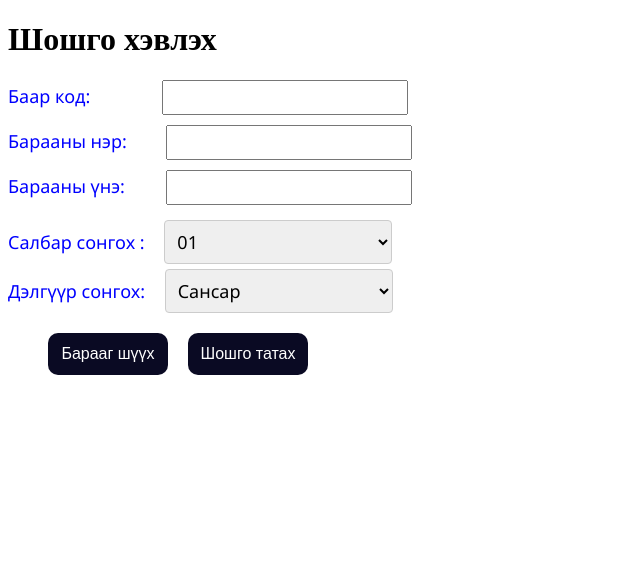
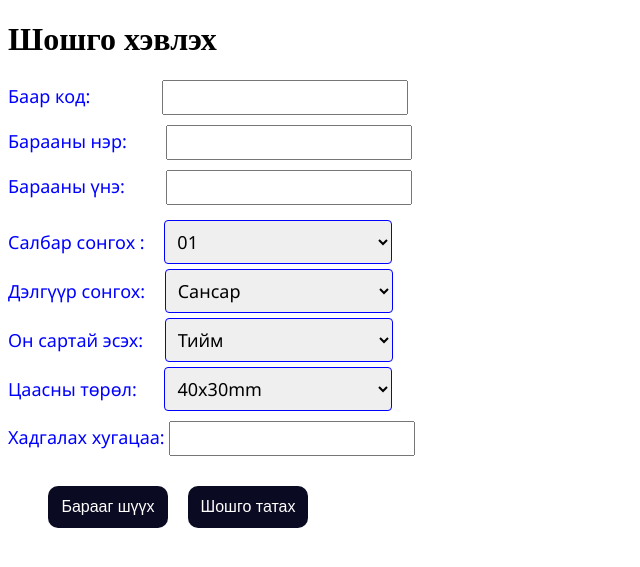
Before and after one commit to myagmardorjdev/Script, a Flask app: page / in a window 1280 px wide. Shown: the top 567 px of the page, without its empty margins (0-640 px from the left). Run offline with Flask 3, Linux system fonts and the light colour scheme; some libraries are stand-ins or nearby versions.

Commit message:
60x40 tsaas nemegdew succeess

```diff
--- a/barcode_printer/app.py
+++ b/barcode_printer/app.py
@@ -50,21 +50,44 @@ def index():
 
 @app.route('/button_clicked', methods=['POST'])
 def button_clicked():
+    global product_template_table
     user_input = request.form.get('user_input')
     baraaner = request.form.get('second_input')
-    selected_option = request.form.get('dropdown')
+    expire = request.form.get('fourthinput')
+
+    logo = request.form.get('dropdown')
     button_type = request.form.get('button_type')
+    ishavedate = request.form.get('dropdown2')
+    print('date ',ishavedate)
+    papersize = request.form.get('dropdown3')
 
-    if button_type == "button1":
+
+    if logo == "sansar":
+        isSansar = 1
+    else:
+        isSansar = 0
+
+    if ishavedate == "yes":
+        ishavedate = 1
+    else:
+        ishavedate = 0
+    if papersize =="4030":
         width_mm = 60
         height_mm = 45
+    elif papersize == "6040":
+        width_mm = 90
+        height_mm = 60
+    if button_type == "button1":
+        barcode_usr = request.form.get('user_input')
+
         output_file = "output_with_text.png"
-        text_content = "Бэлэг 10500"
-        barcode_text = "Barcode: 12510500"
-        barcode = "12510500"
-        price = "Үнэ: 10500"
 
-        image = generate_white_png_with_text(width_mm, height_mm, output_file, text_content,barcode,barcode_text,price)
+        text_content = product_template_table[0][0]
+        barcode_text = "Код: "+str(barcode_usr)
+        barcode = str(barcode_usr)
+        price = "Үнэ: "+str(product_template_table[0][1])
+
+        image = generate_white_png_with_text(width_mm, height_mm, output_file, text_content,barcode,barcode_text,price,ishavedate,isSansar,expire)
         img_byte_array = io.BytesIO()
         image.save(img_byte_array, format='PNG')
         img_byte_array.seek(0)
@@ -76,6 +99,9 @@ def button_clicked():
         itemname_usr = request.form.get('second_input')
         thirtinput_usr = request.form.get('thirtinput')
         salbar_usr=request.form.get('dropdown1')
+        type=request.form.get('dropdown')
+        expire = request.form.get('fourthinput')
+
         conp = psycopg2.connect(database=odoodatabases[salbar_usr[6:]]['database'], user=odoodatabases[salbar_usr[6:]]['user'], password=odoodatabases[salbar_usr[6:]]['password'], host=odoodatabases[salbar_usr[6:]]['server'], port= odoodatabases[salbar_usr[6:]]['port'])
         product_product_table = postg_return_value(conp,query_get_barcodes+barcode_usr+"'")
         print(product_product_table[0][0])
@@ -85,7 +111,7 @@ def button_clicked():
 
         defaultvalue = product_template_table[0][0]   # барааны нэр
         defaultprice = int(product_template_table[0][1])
-        return render_template('about.html',item_name=defaultvalue,price=defaultprice,barcode=barcode_usr)
+        return render_template('about.html',item_name=defaultvalue,price=defaultprice,barcode=barcode_usr,selected_option=type,selected_salbar=salbar_usr,selected_option2=ishavedate,selected_option3=papersize,expireday=expire)
 
 
 if __name__ == '__main__':
--- a/barcode_printer/static/style.css
+++ b/barcode_printer/static/style.css
@@ -24,6 +24,21 @@
     font-size: 18px;
     font-family: 'Segoe UI', Tahoma, Geneva, Verdana, sans-serif;
 }
+.label6 {
+    color: blue;
+    font-size: 18px;
+    font-family: 'Segoe UI', Tahoma, Geneva, Verdana, sans-serif;
+}
+.label7 {
+    color: blue;
+    font-size: 18px;
+    font-family: 'Segoe UI', Tahoma, Geneva, Verdana, sans-serif;
+}
+.label8 {
+    color: blue;
+    font-size: 18px;
+    font-family: 'Segoe UI', Tahoma, Geneva, Verdana, sans-serif;
+}
 .input1 {
     padding: 5px;
     margin-left: 67px;
@@ -40,6 +55,13 @@
     padding: 5px;
     margin-left: 36px;
     margin-bottom: 10px;
+    font-size: large;
+}
+.input4 {
+    padding: 5px;
+
+    margin-bottom: 10px;
+    margin-top: 10px;
     font-size: large;
 }
 
@@ -76,8 +98,33 @@ select {
     border: 1px solid #ccc;
     border-radius: 4px;
     box-sizing: border-box;
+    border-color:blue;
     font-size: 18px;
     margin-left: 15px;
     font-family: 'Segoe UI', Tahoma, Geneva, Verdana, sans-serif;
     margin-top: 5px;
 }
+.dropdown2 {
+    width: 228px;
+    padding: 8px;
+    border: 1px solid #ccc;
+    border-radius: 4px;
+    border-color:blue;
+    box-sizing: border-box;
+    font-size: 18px;
+    margin-left: 17px;
+    font-family: 'Segoe UI', Tahoma, Geneva, Verdana, sans-serif;
+    margin-top: 5px;
+}
+.dropdown3 {
+    width: 228px;
+    padding: 8px;
+    border: 1px solid #ccc;
+    border-radius: 4px;
+    border-color:blue;
+    box-sizing: border-box;
+    font-size: 18px;
+    margin-left: 23px;
+    font-family: 'Segoe UI', Tahoma, Geneva, Verdana, sans-serif;
+    margin-top: 5px;
+}
--- a/barcode_printer/templates/about.html
+++ b/barcode_printer/templates/about.html
@@ -17,43 +17,64 @@
         </div>
         <div>
             <label class="label2" for="second_input">Барааны нэр: </label>
-            <input class="input2" type="text" id="second_input" value="{{ item_name }}" name="second_input" required>
+            <input class="input2" type="text" id="second_input" value="{{ item_name }}" name="second_input">
         </div>
         <div>
             <label class="label3" for="thirtinput">Барааны үнэ: </label>
-            <input class="input3" type="text" id="thirtinput" value="{{ price }}" name="thirtinput" required>
+            <input class="input3" type="text" id="thirtinput" value="{{ price }}" name="thirtinput">
 
         </div>
         <div>
             <label class="label5" for="thirtinput">Салбар сонгох : </label>
             <select id="dropdown1" name="dropdown1">
-                <option value="option01">01</option>
-                <option value="option06">06</option>
-                <option value="option08">08</option>
-                <option value="option13">13</option>
-                <option value="option16">16</option>
-                <option value="option17">17</option>
-                <option value="option21">21</option>
-                <option value="option22">22</option>
-                <option value="option25">25</option>
-                <option value="option26">26</option>
-                <option value="option32">32</option>
-                <option value="option33">33</option>
-                <option value="option34">34</option>
-                <option value="option38">38</option>
-                <option value="option39">39</option>
-                <option value="option12">42</option>
-                <option value="option61">61</option>
-                <option value="option62">62</option>
+                <option value="option01" {% if selected_salbar == 'option01' %} selected {% endif %}>01</option>
+                <option value="option06" {% if selected_salbar == 'option06' %} selected {% endif %}>06</option>
+                <option value="option08" {% if selected_salbar == 'option08' %} selected {% endif %}>08</option>
+                <option value="option13" {% if selected_salbar == 'option13' %} selected {% endif %}>13</option>
+                <option value="option16" {% if selected_salbar == 'option16' %} selected {% endif %}>16</option>
+                <option value="option17" {% if selected_salbar == 'option17' %} selected {% endif %}>17</option>
+                <option value="option21" {% if selected_salbar == 'option21' %} selected {% endif %}>21</option>
+                <option value="option22" {% if selected_salbar == 'option22' %} selected {% endif %}>22</option>
+                <option value="option25" {% if selected_salbar == 'option25' %} selected {% endif %}>25</option>
+                <option value="option26" {% if selected_salbar == 'option26' %} selected {% endif %}>26</option>
+                <option value="option32" {% if selected_salbar == 'option32' %} selected {% endif %}>32</option>
+                <option value="option33" {% if selected_salbar == 'option33' %} selected {% endif %}>33</option>
+                <option value="option34" {% if selected_salbar == 'option34' %} selected {% endif %}>34</option>
+                <option value="option38" {% if selected_salbar == 'option38' %} selected {% endif %}>38</option>
+                <option value="option39" {% if selected_salbar == 'option39' %} selected {% endif %}>39</option>
+                <option value="option12" {% if selected_salbar == 'option12' %} selected {% endif %}>42</option>
+                <option value="option61" {% if selected_salbar == 'option61' %} selected {% endif %}>61</option>
+                <option value="option62" {% if selected_salbar == 'option62' %} selected {% endif %}>62</option>
             </select>
 
         </div>
         <div>
             <label class="label4" for="thirtinput">Дэлгүүр сонгох: </label>
             <select id="dropdown" name="dropdown">
-                <option value="sansar">Сансар</option>
-                <option value="carrefour">Carrefour</option>
+                <option value="sansar"   {% if selected_option == 'sansar' %} selected {% endif %} >Сансар</option>
+                <option value="carrefour"{% if selected_option == 'carrefour' %} selected {% endif %}>Carrefour</option>
             </select>
+
+        </div>
+        <div>
+            <label class="label6" for="thirtinput">Он сартай эсэх: </label>
+            <select class="dropdown2" id="dropdown2" name="dropdown2">
+                <option value="yes"   {% if selected_option2 == 'yes' %} selected {% endif %} >Тийм</option>
+                <option value="no"{% if selected_option2 == 'no' %} selected {% endif %}>Үгүй</option>
+            </select>
+
+        </div>
+        <div>
+            <label class="label7" for="thirtinput">Цаасны төрөл: </label>
+            <select class="dropdown3" id="dropdown3" name="dropdown3">
+                <option value="4030"   {% if selected_option3 == '3040' %} selected {% endif %}>40x30mm</option>
+                <option value="6040"   {% if selected_option3 == '6040' %} selected {% endif %}>60x40mm</option>
+            </select>
+
+        </div>
+        <div>
+            <label class="label8" for="fourthinput">Хадгалах хугацаа: </label>
+            <input class="input4" type="text" id="fourthinput" value="{{ expireday }}" name="fourthinput">
 
         </div>
 
```
Also changed, not shown: barcode_printer/barcode_print.py (+64 -19 lines).
